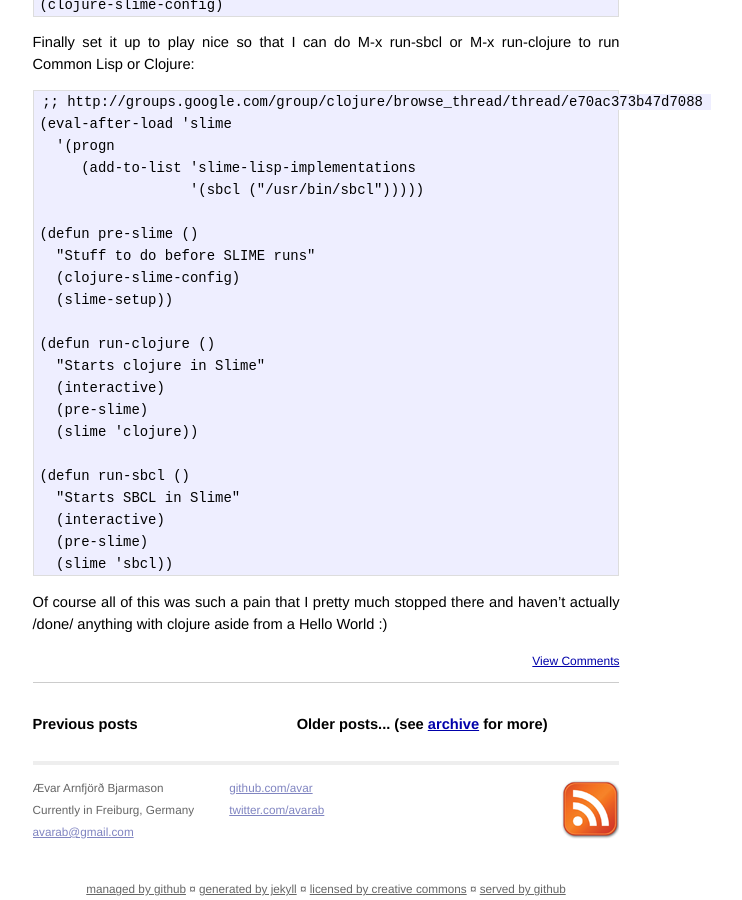
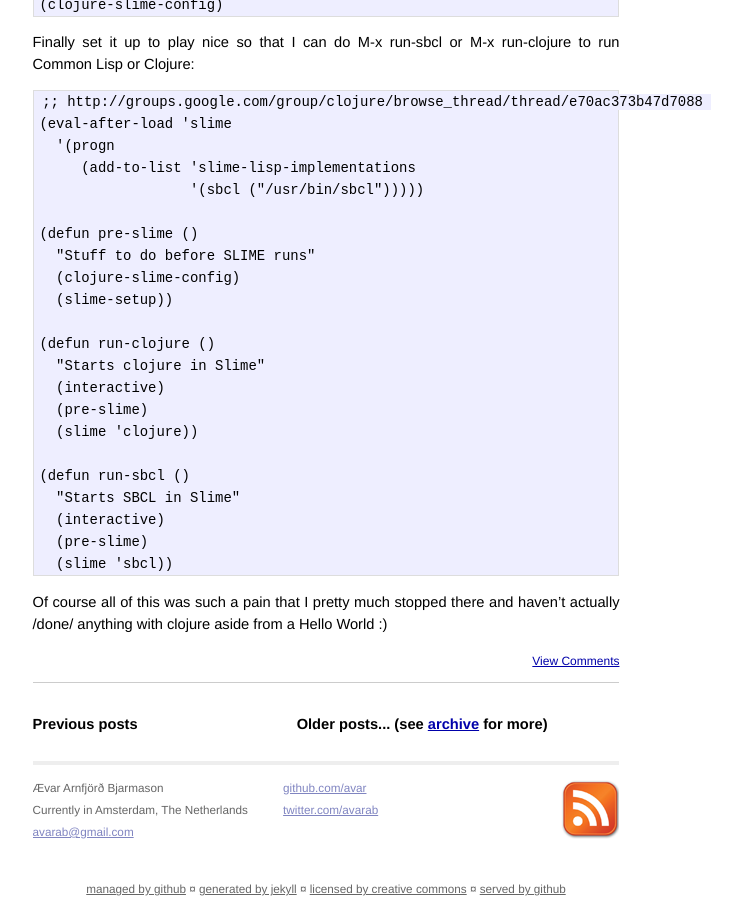
Before and after one commit to avar/website, a Jekyll site: the page built from index.html, in a window 1280 px wide and 900 px high, scrolled down 2784 px. Shown: the whole window, without its empty margins (314-1056 px from the left). Built offline with Jekyll 4.4.1, drawn with Linux system fonts in a browser that asks for light colours; Markdown is read by kramdown in place of the engine named in the settings; comment, search, counter and statistics services are not loaded.

Commit message:
update location info

```diff
--- a/_layouts/default.html
+++ b/_layouts/default.html
@@ -28,7 +28,7 @@
         <div class="contact">
           <p>
             Ævar Arnfjörð Bjarmason<br />
-            Currently in Freiburg, Germany<br />
+            Currently in Amsterdam, The Netherlands<br />
             <a href="mailto:avarab@gmail.com">avarab@gmail.com</a>
           </p>
         </div>
```
